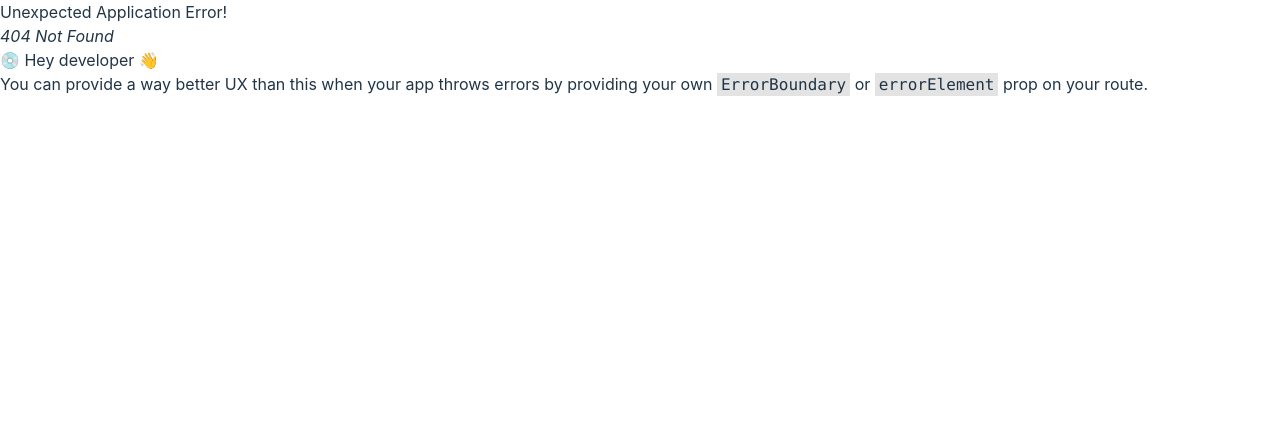
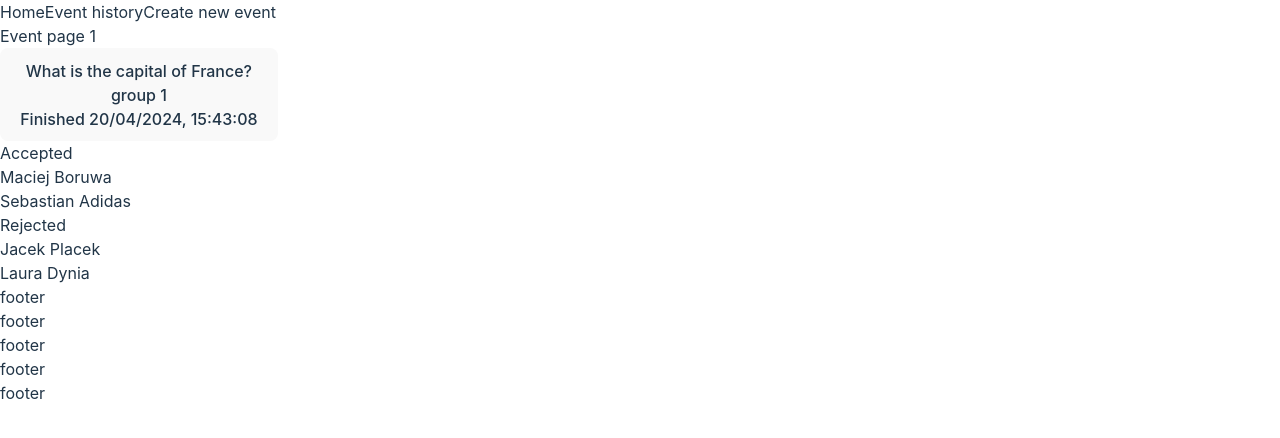
Before and after one commit to maciekgyver/bhl9-spociuchy, a React (Vite) app in the folder frontend/: page /event/1 in a window 1280 px wide. Before the commit this address had no page. Shown: the top 438 px of the page. Built offline with nearby package versions, Linux system fonts and the light colour scheme.

Commit message:
Create event page

```diff
--- a/frontend/src/components/EventContainer.tsx
+++ b/frontend/src/components/EventContainer.tsx
@@ -1,5 +1,6 @@
 import Countdown from "react-countdown";
 import { ExistingEventData } from "../types/event.types";
+import { useState } from "react";
 
 interface EventContainerProps {
   eventData: ExistingEventData;
@@ -7,18 +8,21 @@ interface EventContainerProps {
 
 export const EventContainer = ({ eventData }: EventContainerProps) => {
   const { question, timestamp, group } = eventData;
+  const [isEventActive, setIsEventActive] = useState(Date.now() < timestamp);
   const onComplete = () => {
-    console.log("chuj");
+    setIsEventActive(false);
   };
   return (
-    <div className="flex flex-col items-center">
+    <button className="w-full flex flex-col items-center hover:bg-slate-600 transition-all duration-200 px-2 py-4 rounded-xl">
       <h3 className="text-3xl">{question}</h3>
       <p className="text-2xl">{group}</p>
-      <Countdown
-        className="text-6xl"
-        date={timestamp}
-        onComplete={onComplete}
-      />
-    </div>
+      <div className="text-4xl">
+        {isEventActive ? (
+          <Countdown date={timestamp} daysInHours onComplete={onComplete} />
+        ) : (
+          `Finished ${new Date(timestamp).toLocaleString("en-GB")}`
+        )}
+      </div>
+    </button>
   );
 };
--- a/frontend/src/components/Header.tsx
+++ b/frontend/src/components/Header.tsx
@@ -3,8 +3,9 @@ import { Link } from "react-router-dom";
 export const Header = () => {
   return (
     <div className="flex w-full justify-center gap-x-4">
-      <Link to="/">home</Link>
-      <Link to="/new-event">create new event</Link>
+      <Link to="/">Home</Link>
+      <Link to="/history">Event history</Link>
+      <Link to="/new-event">Create new event</Link>
     </div>
   );
 };
--- a/frontend/src/config/router.tsx
+++ b/frontend/src/config/router.tsx
@@ -2,14 +2,18 @@ import { createBrowserRouter } from "react-router-dom";
 import HomePage from "../pages/HomePage";
 import { NewEventPage } from "../pages/NewEventPage";
 import { MainLayout } from "../components/MainLayout";
+import { EventHistoryPage } from "../pages/EventHistoryPage";
+import { EventPage } from "../pages/EventPage";
 
 export const router = createBrowserRouter([
   {
     path: "/",
     element: <MainLayout />,
     children: [
+      { path: "", element: <HomePage /> },
       { path: "new-event", element: <NewEventPage /> },
-      { path: "", element: <HomePage /> },
+      { path: "history", element: <EventHistoryPage /> },
+      { path: "event/:eventId", element: <EventPage /> },
     ],
   },
 ]);
--- /dev/null
+++ b/frontend/src/pages/EventHistoryPage.tsx
@@ -0,0 +1,30 @@
+import { EventContainer } from "../components/EventContainer";
+import { ExistingEventData } from "../types/event.types";
+
+const MOCKED_EVENTS: ExistingEventData[] = [
+  {
+    question: "test question",
+    timestamp: Date.now() + 1000,
+    group: "group_1",
+  },
+  {
+    question: "test question 2",
+    timestamp: Date.now() - 100000,
+    group: "group_1",
+  },
+  {
+    question: "test question 3",
+    timestamp: Date.now() - 200000,
+    group: "group_1",
+  },
+];
+
+export const EventHistoryPage = () => {
+  return (
+    <div className="flex flex-col gap-y-4 w-full">
+      {MOCKED_EVENTS.map((event) => (
+        <EventContainer eventData={event} />
+      ))}
+    </div>
+  );
+};
--- /dev/null
+++ b/frontend/src/pages/EventPage.tsx
@@ -0,0 +1,42 @@
+import { useParams } from "react-router-dom";
+import { EventContainer } from "../components/EventContainer";
+
+const MOCK = {
+  question: "What is the capital of France?",
+  timestamp: Date.now(),
+  group: "group 1",
+  accepted: ["Maciej Boruwa", "Sebastian Adidas"],
+  rejected: ["Jacek Placek", "Laura Dynia"],
+};
+
+interface ResponseColumnProps {
+  names: string[];
+  heading: string;
+}
+
+const ResponseColumn = ({ names, heading }: ResponseColumnProps) => {
+  return (
+    <div className="flex-1 flex flex-col items-center gap-y-6">
+      <h3 className="text-2xl">{heading}</h3>
+      <div className="flex flex-col items-center gap-y-1">
+        {names.map((name) => (
+          <p>{name}</p>
+        ))}
+      </div>
+    </div>
+  );
+};
+
+export const EventPage = () => {
+  const { eventId } = useParams<{ eventId: string }>();
+  return (
+    <div className="flex flex-col w-full items-center gap-y-8">
+      <h1 className="text-6xl">Event page {eventId}</h1>
+      <EventContainer eventData={MOCK} />
+      <div className="flex w-full">
+        <ResponseColumn heading="Accepted" names={MOCK.accepted} />
+        <ResponseColumn heading="Rejected" names={MOCK.rejected} />
+      </div>
+    </div>
+  );
+};
--- a/frontend/src/pages/HomePage.tsx
+++ b/frontend/src/pages/HomePage.tsx
@@ -9,7 +9,7 @@ const MOCKED_EVENT: ExistingEventData = {
 
 function HomePage() {
   return (
-    <div>
+    <div className="w-full">
       <EventContainer eventData={MOCKED_EVENT} />
     </div>
   );
```
